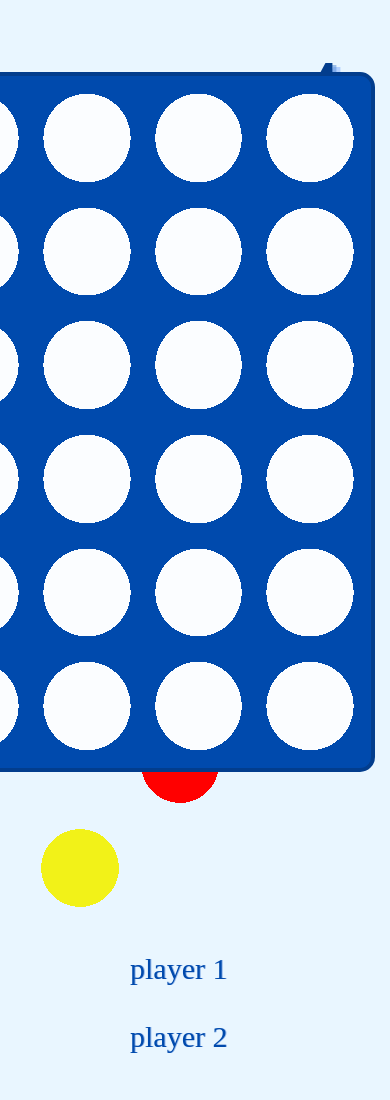
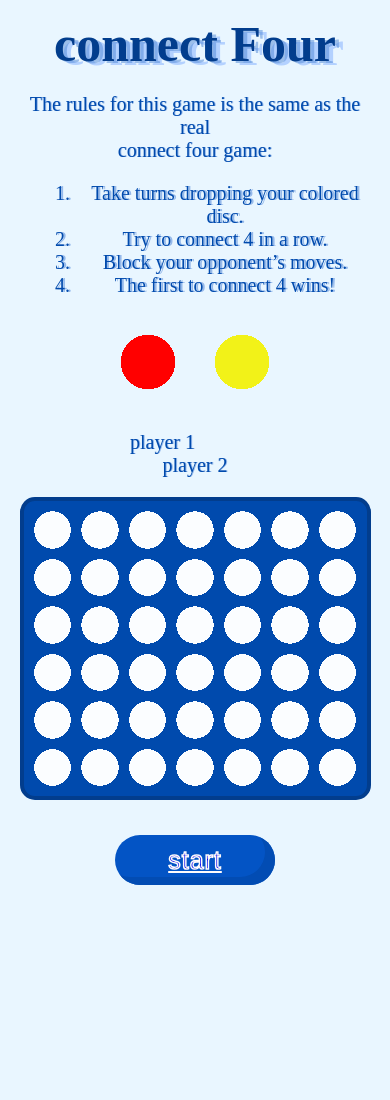
Before and after one commit to fatimaxail/Connect-Four, a plain HTML site: page index.html in a window 390 px wide. Shown: the top 1100 px of the page. After the commit the page ends 915 px from the top, so only its background shows below. Drawn offline with Linux system fonts and the light colour scheme.

Commit message:
adding max-width for the main page

```diff
--- a/style.css
+++ b/style.css
@@ -103,3 +103,78 @@ button {
   box-shadow:inset -15px -12px #024cb3;
   position: absolute;
 }
+
+
+@media (max-width: 1024px) {
+  h1 {
+    font-size: 70px;
+  }
+
+  p, ol {
+    font-size: 24px;
+  }
+
+  .board {
+    width: 600px;
+    height: 520px;
+    right: 10px;
+  }
+
+  .sqr {
+    font-size: 90px;
+  }
+
+  button {
+    width: 180px;
+    height: 55px;
+    font-size: 30px;
+    margin: 20px 80px;
+  }
+}
+
+@media (max-width: 768px) {
+  body {
+    margin: 15px;
+    text-align: center;
+  }
+
+  h1 {
+    font-size: 50px;
+    text-align: center;
+  }
+
+  p, ol {
+    font-size: 20px;
+    text-align: center;
+  }
+
+  .board {
+    position: relative;
+    width: 90vw;
+    height: auto;
+    margin: 20px auto;
+    transform: none;
+    right: auto;
+    top: auto;
+  }
+
+  .sqr {
+    width: calc(100% / 7);
+    font-size: 70px;
+  }
+
+  button {
+    width: 160px;
+    height: 50px;
+    font-size: 25px;
+    margin: 15px auto;
+    position: relative;
+    box-shadow: inset -10px -8px #024cb3;
+  }
+
+  #red, #yellow {
+    width: 70px;
+    height: 70px;
+    margin: 10px;
+  }
+}
```
